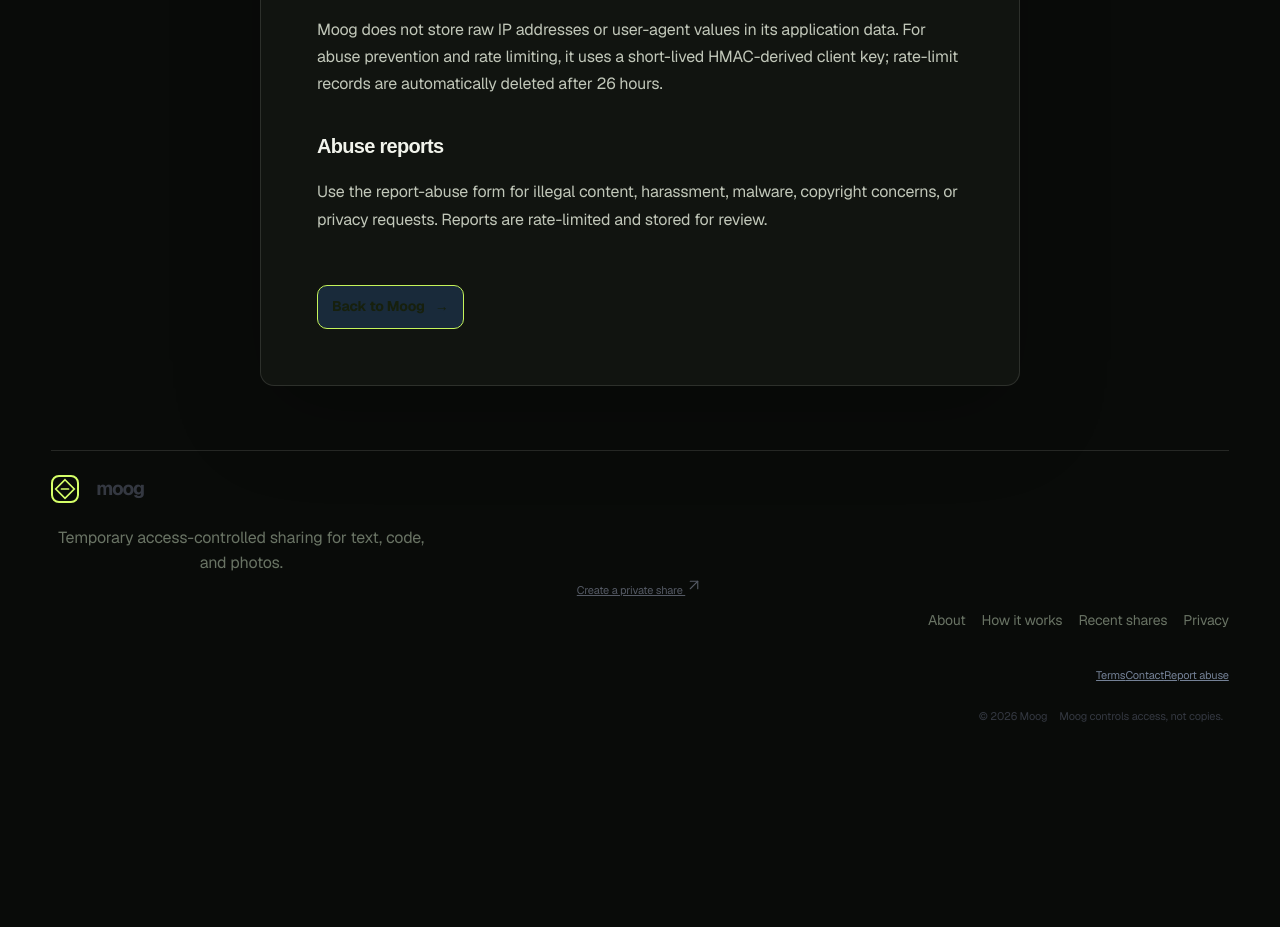
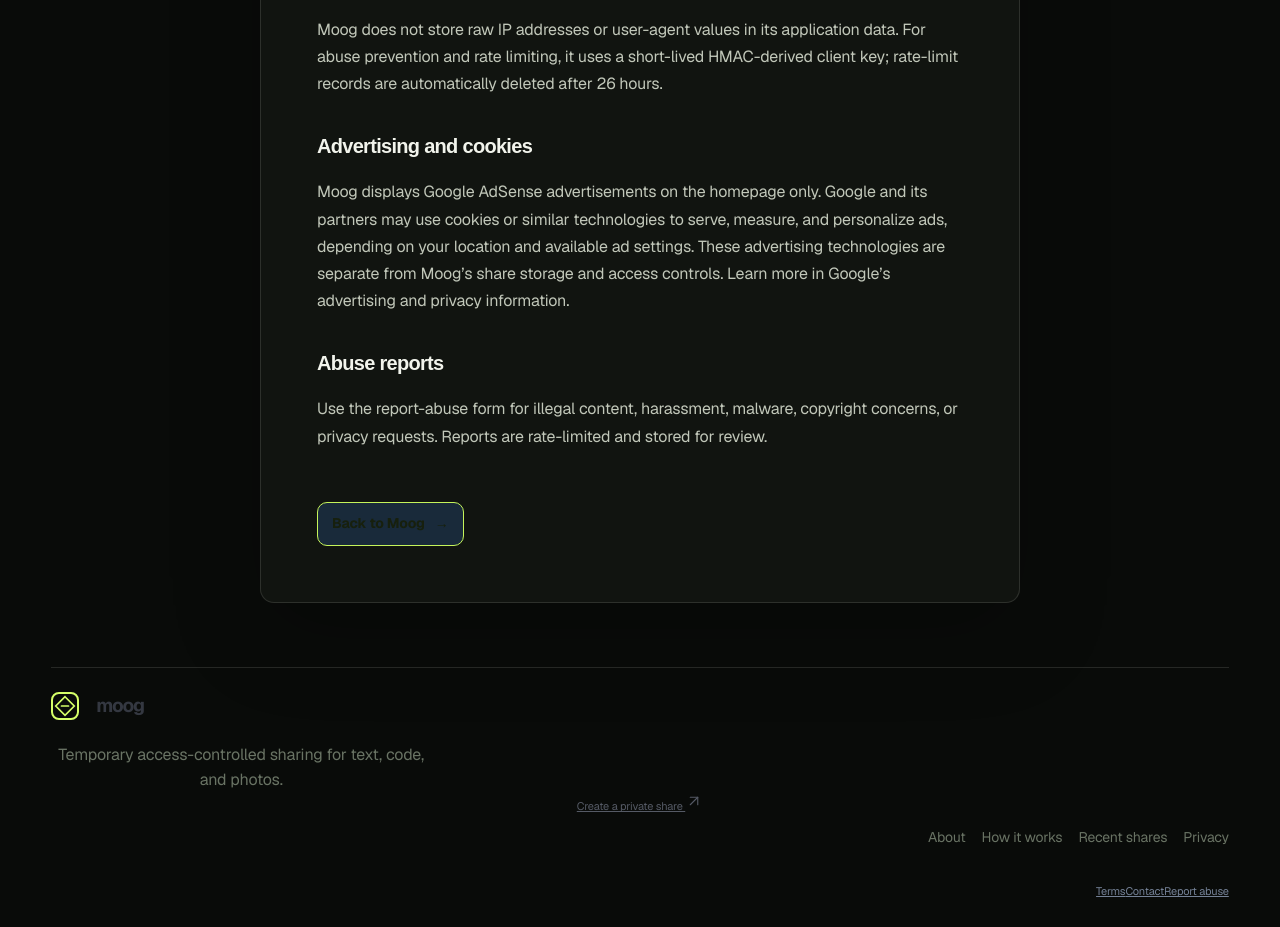
Before and after one commit to addulasaikiran-ops/Moog-1.0, a Next.js app: page /privacy in a window 1280 px wide. Shown: the part 940-1867 px from the top of the page. Before the commit the page ends 1673 px from the top, so only its background shows below. Built offline with nearby package versions, Linux system fonts and the light colour scheme; no server answers.

Commit message:
Disclose homepage advertising and cookies

```diff
--- a/app/privacy/page.tsx
+++ b/app/privacy/page.tsx
@@ -21,6 +21,8 @@ export default function PrivacyPage() {
         <p>Anyone who can open a share may copy or screenshot what they see. View-once shares require an explicit reveal action before the content is consumed.</p>
         <h2>Rate limiting and logs</h2>
         <p>Moog does not store raw IP addresses or user-agent values in its application data. For abuse prevention and rate limiting, it uses a short-lived HMAC-derived client key; rate-limit records are automatically deleted after 26 hours.</p>
+        <h2>Advertising and cookies</h2>
+        <p>Moog displays Google AdSense advertisements on the homepage only. Google and its partners may use cookies or similar technologies to serve, measure, and personalize ads, depending on your location and available ad settings. These advertising technologies are separate from Moog’s share storage and access controls. Learn more in Google’s advertising and privacy information.</p>
         <h2>Abuse reports</h2>
         <p>Use the report-abuse form for illegal content, harassment, malware, copyright concerns, or privacy requests. Reports are rate-limited and stored for review.</p>
         <a className="primary legalButton" href="/">Back to Moog <span>→</span></a>
```
